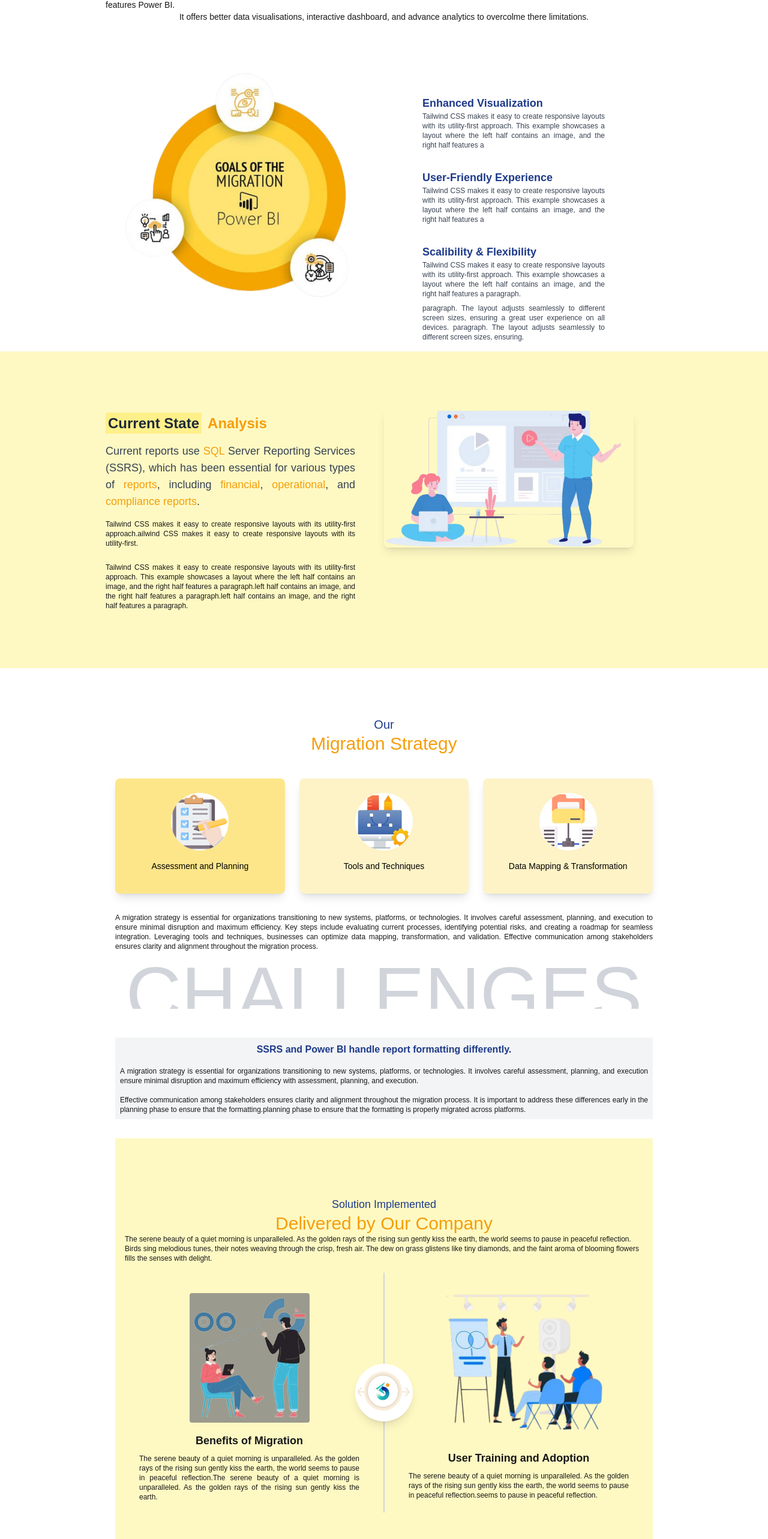
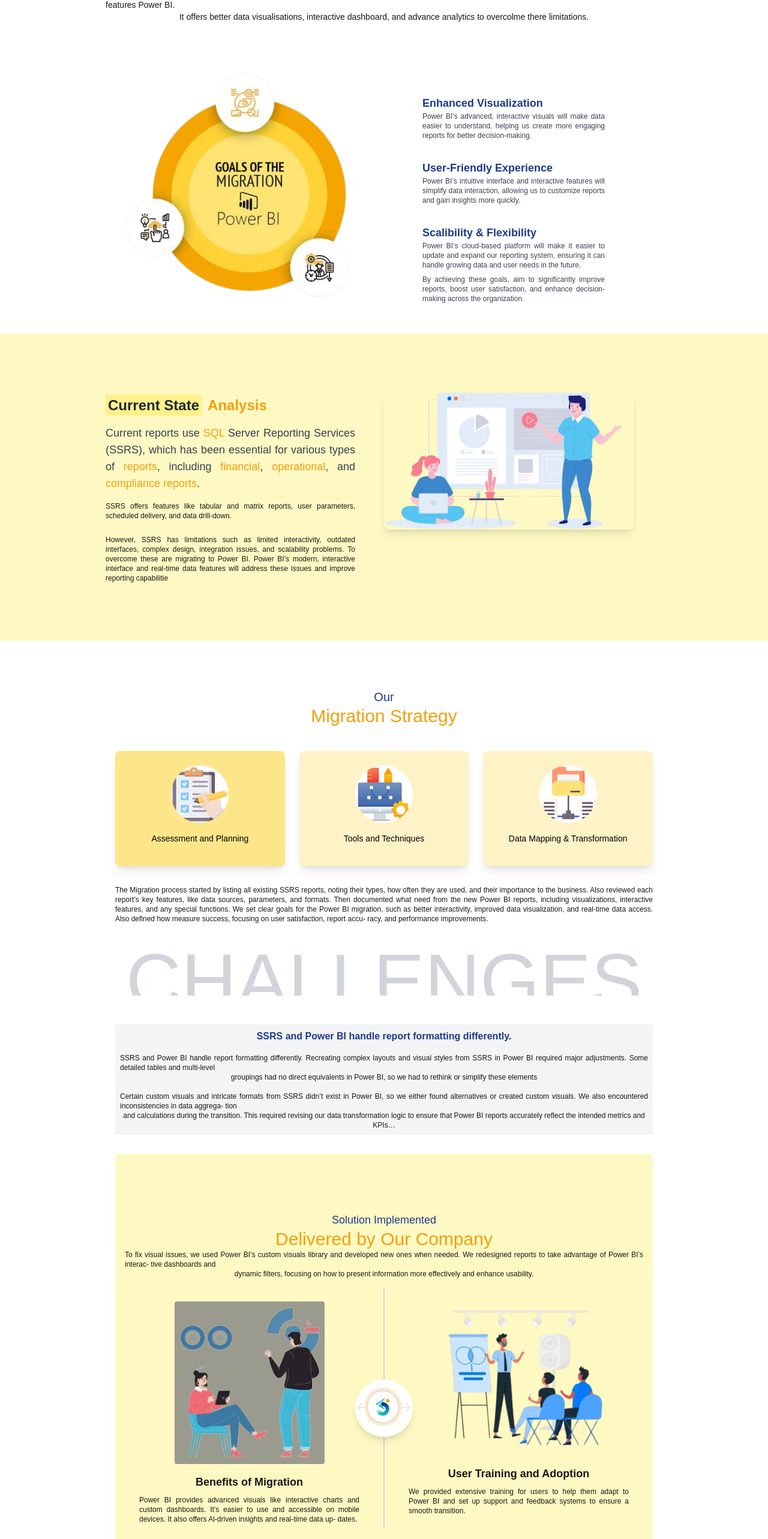
Before and after one commit to anil9450/dummy_design, a Next.js app: page / in a window 1280 px wide. Shown: the part 230-2796 px from the top of the page at 60% size. Built offline with nearby package versions, Linux system fonts and the light colour scheme.

Commit message:
before final commit

```diff
--- a/src/components/Conclusion.tsx
+++ b/src/components/Conclusion.tsx
@@ -9,14 +9,14 @@
           <h1 className="text-center text-blue-900 text-lg">Our</h1>
           <h1 className="text-amber-500 text-center text-3xl">Conclusion</h1>
           <p className="text-xs mt-4 text-justify">
-            The serene beauty of a quiet morning is unparalleled. As the golden
-            rays of the rising sun gently kiss the earth, the world seems to
-            pause in peaceful reflection. Birds sing melodious tunes.
+            The migration to Power BI has effectively modernized our reporting
+            infrastructure. We now benefit from improved data visualization,
+            with more dynamic and interac- tive charts and dashboards that
           </p>
           <p className="text-xs sm:text-center text-justify">
-            notes weaving through the crisp, fresh air. The dew on grass
-            glistens like tiny diamonds, and the faint aroma of blooming flowers
-            fills the senses with delight.
+            {" "}
+            enhance user experience. This upgrade allows for more intuitive data
+            exploration and better insights.
           </p>
         </div>
 
@@ -33,16 +33,10 @@
           </h1>
 
           <div>
-            <p className="text-xs mt-4 text-justify">
-              notes weaving through the crisp, fresh air. The dew on grass
-              glistens like tiny diamonds, and the faint aroma of blooming
-              flowers fills the senses with delight. notes weaving through the
-              crisp.
-            </p>
-            <p className="sm:text-center text-justify text-xs">
-              {" "}
-              fresh air. The dew on grass glistens like tiny diamonds, and the
-              faint aroma of blooming flowers fills the senses with delight.
+            <p className="text-xs mt-4 text-justify sm:text-center">
+              we are excited about the opportunities it presents for advanced
+              reporting and analytics, and we look forward to fully leveraging
+              its capabilities to meet our future reporting needs.
             </p>
           </div>
         </div>
--- a/src/components/Hero.tsx
+++ b/src/components/Hero.tsx
@@ -33,38 +33,37 @@
           />
         </div>
 
-        <div className="w-full lg:w-1/2 lg:pl-16 lg:pr-24 mt-16">
+        <div className="w-full lg:w-1/2 lg:pl-16 lg:pr-24 sm:mt-16">
           <h1 className="text-lg font-bold text-blue-900 mt-2">
             Enhanced Visualization
           </h1>
           <p className="text-gray-700 text-xs text-justify">
-            Tailwind CSS makes it easy to create responsive layouts with its
-            utility-first approach. This example showcases a layout where the
-            left half contains an image, and the right half features a
+            Power BI’s advanced, interactive visuals will make data easier to
+            understand, helping us create more engaging reports for better
+            decision-making.
           </p>
 
           <h1 className="text-lg font-bold text-blue-900 mt-8">
             User-Friendly Experience
           </h1>
           <p className="text-gray-700 text-xs text-justify">
-            Tailwind CSS makes it easy to create responsive layouts with its
-            utility-first approach. This example showcases a layout where the
-            left half contains an image, and the right half features a
+            Power BI’s intuitive interface and interactive features will
+            simplify data interaction, allowing us to customize reports and gain
+            insights more quickly.
           </p>
 
           <h1 className="text-lg font-bold text-blue-900 mt-8">
             Scalibility & Flexibility
           </h1>
           <p className="text-gray-700 text-xs text-justify">
-            Tailwind CSS makes it easy to create responsive layouts with its
-            utility-first approach. This example showcases a layout where the
-            left half contains an image, and the right half features a
-            paragraph.
+            Power BI’s cloud-based platform will make it easier to update and
+            expand our reporting system, ensuring it can handle growing data and
+            user needs in the future.
           </p>
           <p className="text-gray-700 text-xs mt-2 text-justify">
-            paragraph. The layout adjusts seamlessly to different screen sizes,
-            ensuring a great user experience on all devices. paragraph. The
-            layout adjusts seamlessly to different screen sizes, ensuring.
+            By achieving these goals, aim to significantly improve reports,
+            boost user satisfaction, and enhance decision-making across the
+            organization.
           </p>
         </div>
       </div>
--- a/src/components/Heropart.tsx
+++ b/src/components/Heropart.tsx
@@ -22,18 +22,16 @@
           </p>
 
           <p className="text-xs text-justify mt-4">
-            Tailwind CSS makes it easy to create responsive layouts with its
-            utility-first approach.ailwind CSS makes it easy to create
-            responsive layouts with its utility-first.
+            SSRS offers features like tabular and matrix reports, user
+            parameters, scheduled delivery, and data drill-down.
           </p>
 
           <p className="text-xs mt-6 text-justify">
-            Tailwind CSS makes it easy to create responsive layouts with its
-            utility-first approach. This example showcases a layout where the
-            left half contains an image, and the right half features a
-            paragraph.left half contains an image, and the right half features a
-            paragraph.left half contains an image, and the right half features a
-            paragraph.
+            However, SSRS has limitations such as limited interactivity,
+            outdated interfaces, complex design, integration issues, and
+            scalability problems. To overcome these are migrating to Power BI.
+            Power BI’s modern, interactive interface and real-time data features
+            will address these issues and improve reporting capabilitie
           </p>
         </div>
 
--- a/src/components/Migration.tsx
+++ b/src/components/Migration.tsx
@@ -54,21 +54,21 @@
       </div>
 
       <p className="mt-8 text-justify text-xs">
-        A migration strategy is essential for organizations transitioning to new
-        systems, platforms, or technologies. It involves careful assessment,
-        planning, and execution to ensure minimal disruption and maximum
-        efficiency. Key steps include evaluating current processes, identifying
-        potential risks, and creating a roadmap for seamless integration.
-        Leveraging tools and techniques, businesses can optimize data mapping,
-        transformation, and validation. Effective communication among
-        stakeholders ensures clarity and alignment throughout the migration
-        process.
+        The Migration process started by listing all existing SSRS reports,
+        noting their types, how often they are used, and their importance to the
+        business. Also reviewed each report’s key features, like data sources,
+        parameters, and formats. Then documented what need from the new Power BI
+        reports, including visualizations, interactive features, and any special
+        functions. We set clear goals for the Power BI migration, such as better
+        interactivity, improved data visualization, and real-time data access.
+        Also defined how measure success, focusing on user satisfaction, report
+        accu- racy, and performance improvements.
       </p>
 
-      <div>
-        <h1 className="relative mt-2 text-center text-4xl sm:text-5xl md:text-6xl lg:text-8xl xl:text-9xl text-gray-300">
+      <div className="mt-8">
+        <h1 className="hidden sm:block relative mt-2 text-center text-4xl sm:text-5xl md:text-6xl lg:text-8xl xl:text-9xl text-gray-300">
           CHALLENGES
-          <span className="absolute bottom-0 left-1/2 transform -translate-x-1/2 w-full h-10 bg-white"></span>
+          <span className="absolute bottom-0 left-1/2 transform -translate-x-1/2 w-full h-12 sm:h-10 bg-white"></span>
         </h1>
 
         <div className="mt-2 bg-gray-100 p-2 w-full">
@@ -76,17 +76,23 @@
             SSRS and Power BI handle report formatting differently.
           </h2>
           <p className="text-xs mt-4 text-justify">
-            A migration strategy is essential for organizations transitioning to
-            new systems, platforms, or technologies. It involves careful
-            assessment, planning, and execution ensure minimal disruption and
-            maximum efficiency with assessment, planning, and execution.
+            SSRS and Power BI handle report formatting differently. Recreating
+            complex layouts and visual styles from SSRS in Power BI required
+            major adjustments. Some detailed tables and multi-level
+          </p>
+          <p className="text-justify text-xs sm:text-center">
+            groupings had no direct equivalents in Power BI, so we had to
+            rethink or simplify these elements
           </p>
           <p className="mt-4 text-xs text-justify">
-            Effective communication among stakeholders ensures clarity and
-            alignment throughout the migration process. It is important to
-            address these differences early in the planning phase to ensure that
-            the formatting.planning phase to ensure that the formatting is
-            properly migrated across platforms.
+            Certain custom visuals and intricate formats from SSRS didn’t exist
+            in Power BI, so we either found alternatives or created custom
+            visuals. We also encountered inconsistencies in data aggrega- tion
+          </p>
+          <p className="sm:text-center text-xs text-justify">
+            and calculations during the transition. This required revising our
+            data transformation logic to ensure that Power BI reports accurately
+            reflect the intended metrics and KPIs…
           </p>
         </div>
       </div>
--- a/src/components/Solution.tsx
+++ b/src/components/Solution.tsx
@@ -12,13 +12,14 @@
           <h1 className="text-amber-500 text-center text-3xl">
             Delivered by Our Company
           </h1>
-          <p className="text-xs">
-            The serene beauty of a quiet morning is unparalleled. As the golden
-            rays of the rising sun gently kiss the earth, the world seems to
-            pause in peaceful reflection. Birds sing melodious tunes, their
-            notes weaving through the crisp, fresh air. The dew on grass
-            glistens like tiny diamonds, and the faint aroma of blooming flowers
-            fills the senses with delight.
+          <p className="text-xs text-justify">
+            To fix visual issues, we used Power BI’s custom visuals library and
+            developed new ones when needed. We redesigned reports to take
+            advantage of Power BI’s interac- tive dashboards and
+          </p>
+          <p className="text-xs sm:text-center text-justify">
+            dynamic filters, focusing on how to present information more
+            effectively and enhance usability.
           </p>
         </div>
 
@@ -28,19 +29,18 @@
             <Image
               src="/post-4-rmbg.png"
               alt="Power BI Hero"
-              width={200}
-              height={100}
+              width={250}
+              height={125}
               className="rounded mt-4"
             />
             <h2 className="text-lg font-semibold mt-4">
               Benefits of Migration
             </h2>
             <p className="mt-2 px-2 text-xs text-justify">
-              The serene beauty of a quiet morning is unparalleled. As the
-              golden rays of the rising sun gently kiss the earth, the world
-              seems to pause in peaceful reflection.The serene beauty of a quiet
-              morning is unparalleled. As the golden rays of the rising sun
-              gently kiss the earth.
+              Power BI provides advanced visuals like interactive charts and
+              custom dashboards. It’s easier to use and accessible on mobile
+              devices. It also offers Al-driven insights and real-time data up-
+              dates.
             </p>
           </div>
 
@@ -73,10 +73,9 @@
               User Training and Adoption
             </h2>
             <p className="text-justify mt-2 px-2 text-xs">
-              The serene beauty of a quiet morning is unparalleled. As the
-              golden rays of the rising sun gently kiss the earth, the world
-              seems to pause in peaceful reflection.seems to pause in peaceful
-              reflection.
+              We provided extensive training for users to help them adapt to
+              Power BI and set up support and feedback systems to ensure a
+              smooth transition.
             </p>
           </div>
         </div>
```
